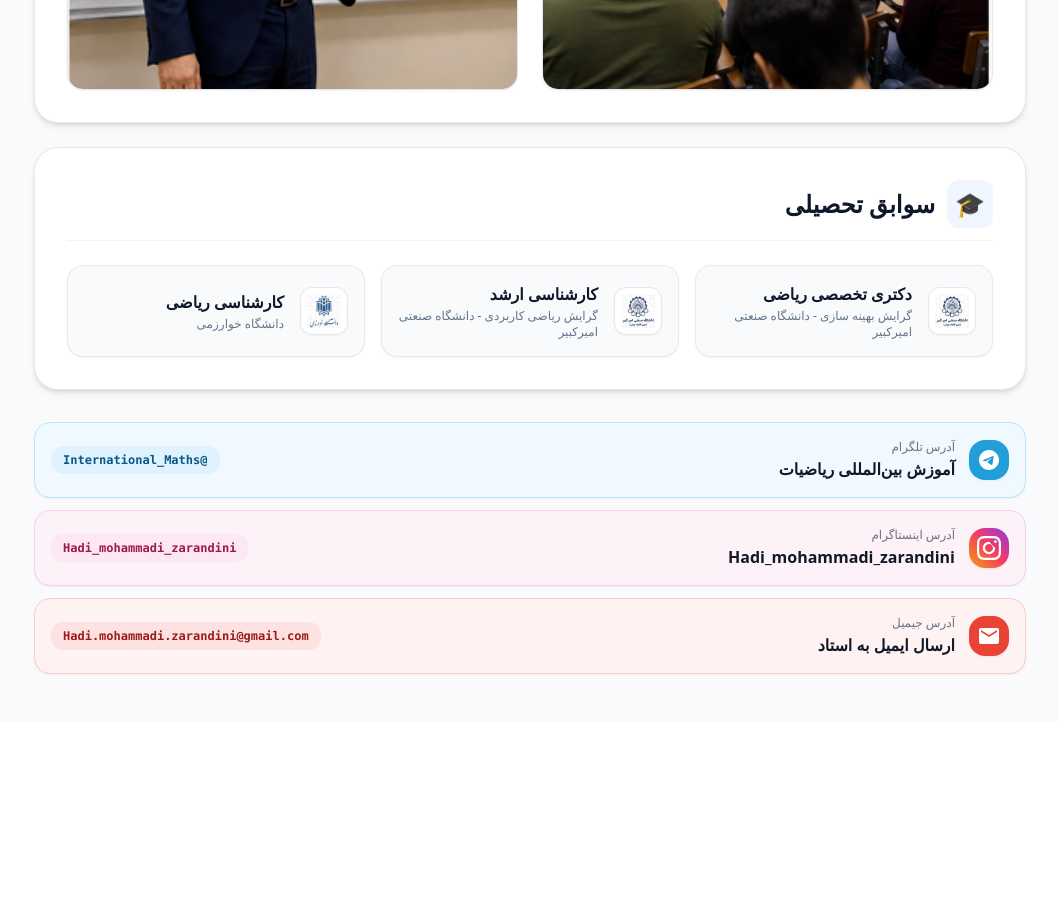
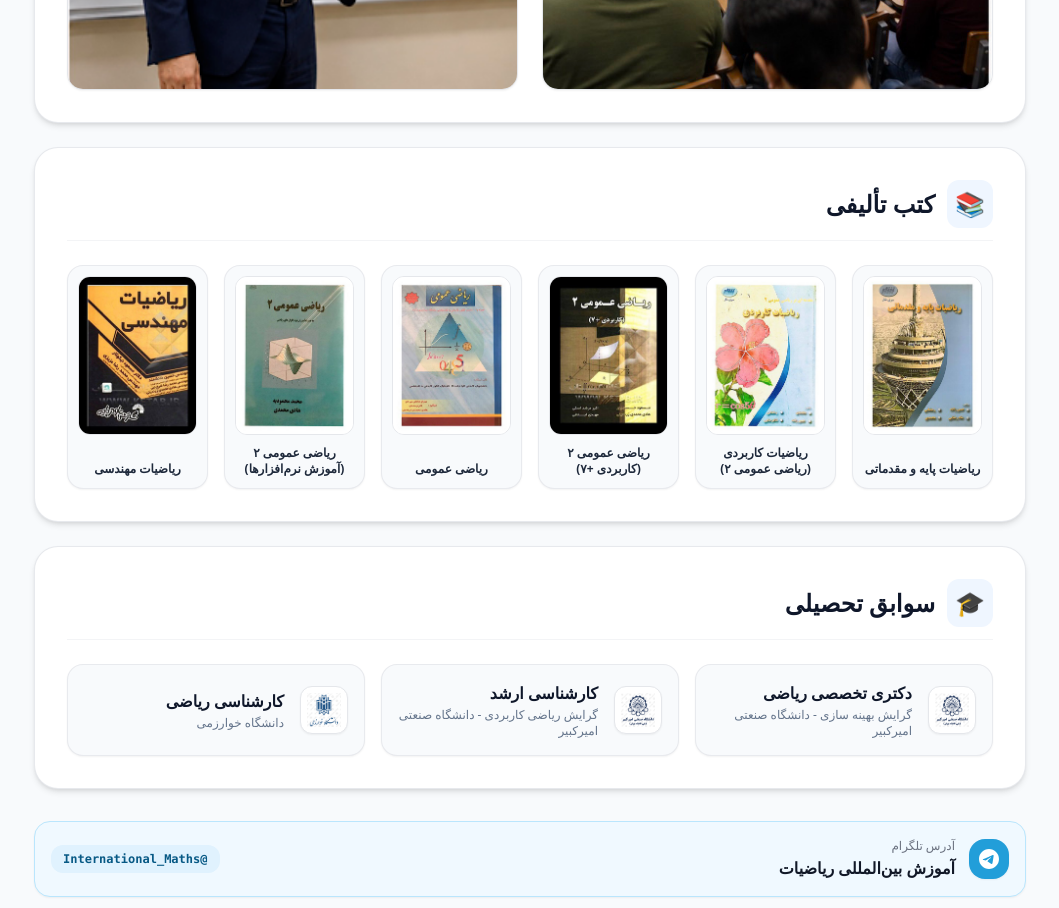
Before and after one commit to Hmohammadiz633/International-Mathematics-Site, a Next.js app: page / in a window 1280 px wide. Shown: the part 1320-2228 px from the top of the page, without its empty margins (110-1169 px from the left). Before the commit the page ends 2042 px from the top, so only its background shows below. Built offline with nearby package versions, Linux system fonts and the light colour scheme.

Commit message:
Update page.js

```diff
--- a/app/page.js
+++ b/app/page.js
@@ -40,6 +40,39 @@ export default function Home() {
     { fa: 'بازخورد ۱', en: 'Feedback 1', link: 'https://t.me/International_Maths/110' },
     { fa: 'بازخورد ۲', en: 'Feedback 2', link: 'https://t.me/International_Maths/111' },
     { fa: 'بازخورد ۳', en: 'Feedback 3', link: 'https://t.me/International_Maths/1352' },
+  ];
+
+  const authoredBooks = [
+    {
+      title: 'ریاضیات پایه و مقدماتی',
+      titleEn: 'Basic & Elementary Mathematics',
+      img: '/book1.JPG',
+    },
+    {
+      title: 'ریاضیات کاربردی (ریاضی عمومی ۲)',
+      titleEn: 'Applied Mathematics (Calculus II)',
+      img: '/book2.JPG',
+    },
+    {
+      title: 'ریاضی عمومی ۲ (کاربردی +۷)',
+      titleEn: 'Calculus II (Applied +7)',
+      img: '/book3.JPG',
+    },
+    {
+      title: 'ریاضی عمومی',
+      titleEn: 'General Mathematics',
+      img: '/book4.JPG',
+    },
+    {
+      title: 'ریاضی عمومی ۲ (آموزش نرم‌افزارها)',
+      titleEn: 'Calculus II & Software',
+      img: '/book5.JPG',
+    },
+    {
+      title: 'ریاضیات مهندسی',
+      titleEn: 'Engineering Mathematics',
+      img: '/book6.JPG',
+    },
   ];
 
   // ساختار داده برای گوگل (Schema Markup / JSON-LD)
@@ -306,6 +339,36 @@ export default function Home() {
         </div>
       </section>
 
+      {/* کتب تألیفی */}
+      <section className="max-w-5xl mx-auto px-4 pt-6">
+        <div className="bg-white text-gray-900 rounded-3xl p-6 md:p-8 border border-gray-200/90 shadow-md">
+          <h4 className="text-xl md:text-2xl font-black text-slate-900 mb-6 flex items-center gap-3 border-b border-gray-100 pb-3 leading-snug">
+            <span className="p-2 bg-blue-50 text-blue-700 rounded-xl">📚</span>
+            <span>{isFa ? 'کتب تألیفی' : 'Authored Books'}</span>
+          </h4>
+
+          <div className="grid grid-cols-2 sm:grid-cols-3 md:grid-cols-6 gap-4">
+            {authoredBooks.map((book, idx) => (
+              <div
+                key={idx}
+                className="flex flex-col bg-slate-50 p-2.5 rounded-2xl border border-gray-200/80 shadow-sm hover:shadow-md transition group"
+              >
+                <div className="w-full aspect-[3/4] rounded-xl overflow-hidden bg-white border border-gray-200 mb-2.5 shadow-xs">
+                  <img
+                    src={book.img}
+                    alt={isFa ? book.title : book.titleEn}
+                    className="w-full h-full object-cover group-hover:scale-105 transition duration-300"
+                  />
+                </div>
+                <h5 className="font-bold text-slate-800 text-xs text-center leading-snug line-clamp-2 mt-auto">
+                  {isFa ? book.title : book.titleEn}
+                </h5>
+              </div>
+            ))}
+          </div>
+        </div>
+      </section>
+
       {/* سوابق تحصیلی */}
       <section className="max-w-5xl mx-auto px-4 pt-6">
         <div className="bg-white text-gray-900 rounded-3xl p-6 md:p-8 border border-gray-200/90 shadow-md">
```
